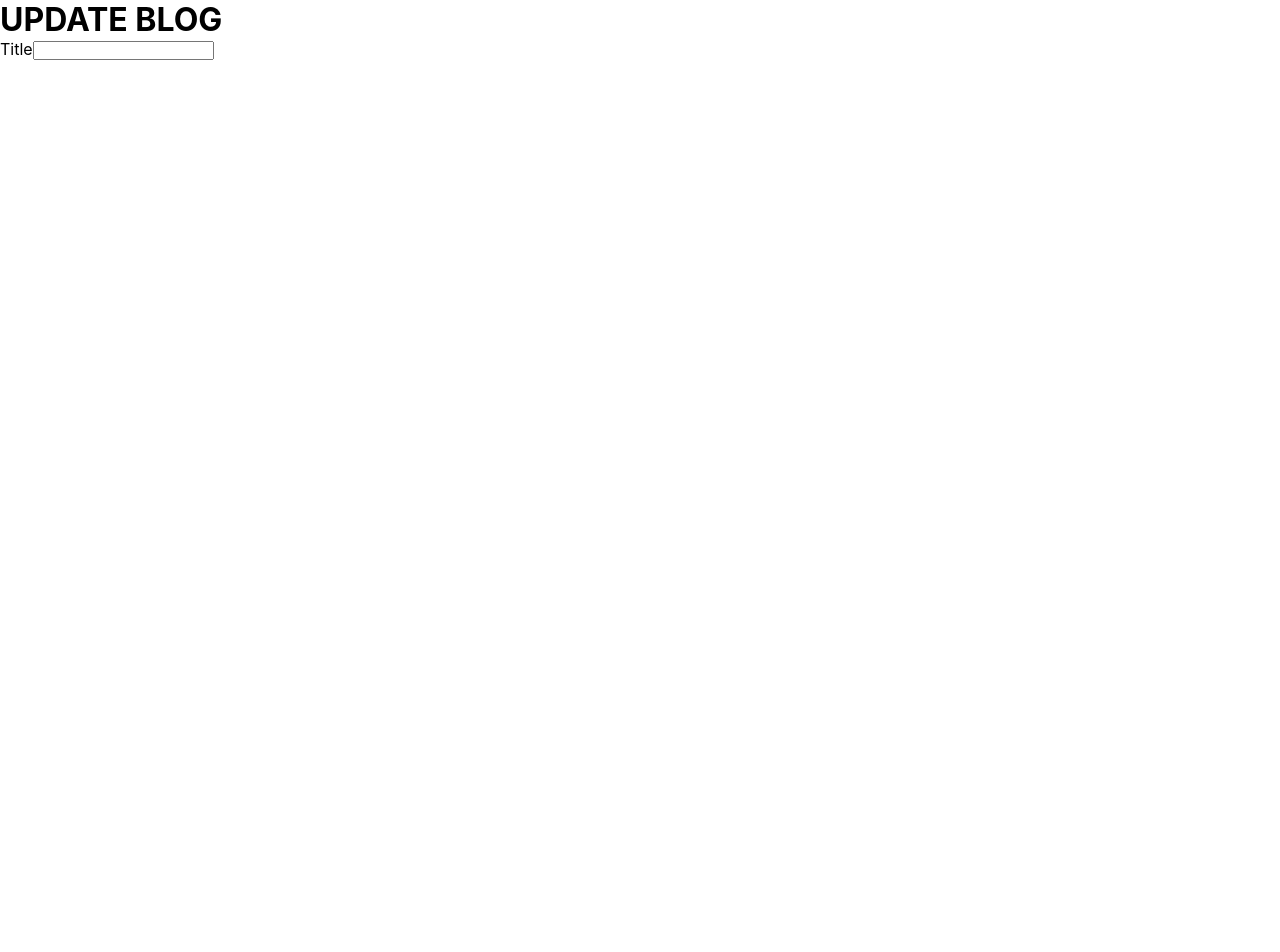
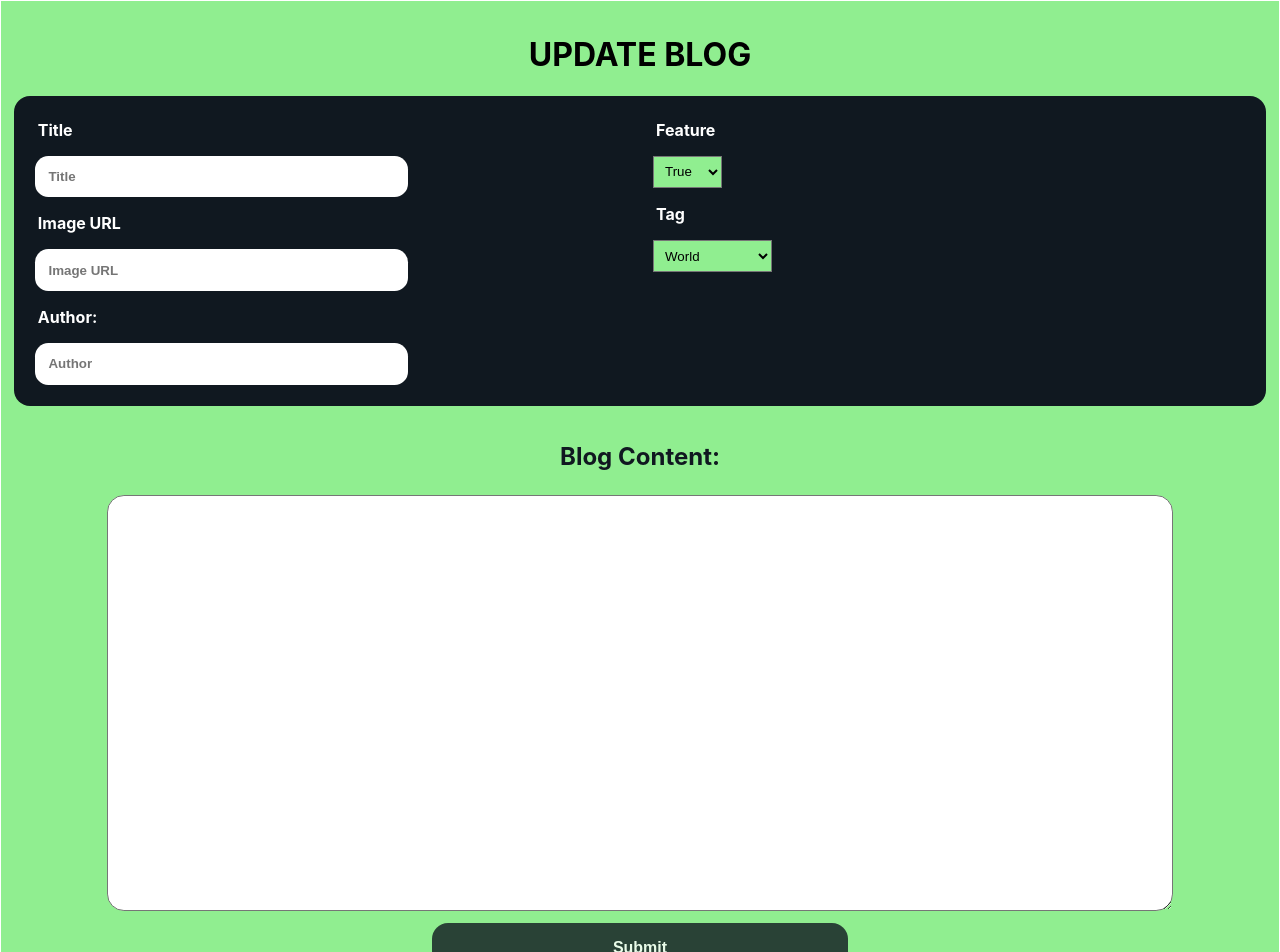
Before and after one commit to jkemboe/blog, a React (Create React App) app in the folder client/: page /admin in a window 1280 px wide. Shown: the top 952 px of the page. Before the commit the page ends 800 px from the top, so only its background shows below. Built offline with nearby package versions, Linux system fonts and the light colour scheme.

Commit message:
Admin panel frontend complete

```diff
--- a/client/src/components/adminpanel/adminpanel.css
+++ b/client/src/components/adminpanel/adminpanel.css
@@ -1,4 +1,74 @@
-*{
-    margin: 0;
-    padding: 0;
+.admin {
+    border: 1px solid white;
+    background-color: lightgreen;
+    padding: .8em;
+    /* padding-bottom: 0; */
+    /* margin-bottom: 0; */
 }
+.admin input {
+    display: block;
+    padding: 1em;
+    border-radius: 1em;
+    outline: none;
+    border: none;
+    width: 26em;
+    margin: 1em;
+    font-weight: bold;
+}
+.admin label  {
+    display: block;
+    margin: 1em;
+    font-weight: bold;
+}
+.admin select {
+    margin: 0 1em;
+    padding: .5em;
+    outline: none;
+    background-color: lightgreen;
+}
+.admin h1 {
+    text-align: center;
+}
+.flex-container {
+    background-color: #101820FF;
+    color: white;
+    border-radius: 1em;
+    padding: .5em;
+    display: flex;
+    flex-wrap: wrap;
+ }
+.flex-child {
+    flex: 1;
+}
+.flex-child1{
+    flex: 1;
+}
+.blog-container {
+    text-align: center;
+    color:  #101820FF;
+}
+.blog-container label {
+    padding: .5em;
+    padding-bottom: 0;
+    font-size: 1.5em;
+}
+.blog-container textarea {
+    border-radius: 1em;
+    padding: 1em;
+    outline: none;
+    font-weight: bold;
+    font-size: 1.3em;
+}
+.blog-container input {
+    margin: .5em auto;
+    background-color: #101820FF;
+    color: white;
+    font-weight: bold;
+    font-size: 1em;
+    opacity: .8;
+    transition: .4s;
+}
+.blog-container input:hover {
+    cursor: pointer;
+    opacity: 1;
+}
--- a/client/src/components/adminpanel/adminpanel.js
+++ b/client/src/components/adminpanel/adminpanel.js
@@ -4,11 +4,42 @@ import './adminpanel.css';
 class AdminPanel extends React.Component{
     render(){
         return(
-            <div>
+            <div className="admin">
                 <h1>UPDATE BLOG</h1>
-                <form>
-                    <label>Title</label>
-                    <input type="text"/>
+                <form method="POST" action="/admin/post">
+                <div className="flex-container">
+                        <div className="flex-child">
+                            <label>Title</label>
+                            <input type="text" placeholder="Title" name="title"/>
+                            <label>Image URL</label>
+                            <input type="text" placeholder="Image URL" name="img"/>
+                            <label>Author:</label>
+                            <input type="text" placeholder="Author" name="author"/>
+                        </div>
+                        <div className="flex-child1">
+                            <label>Feature</label>
+                                <select name="feature">
+                                    <option>True</option>
+                                    <option>False</option>
+                                </select>
+                            <label>Tag</label>
+                                <select name="tag">
+                                    <option>World</option>
+                                    <option>US Politics</option>
+                                    <option>Business</option>
+                                    <option>Health</option>
+                                    <option>Entertainment</option>
+                                    <option>Travel</option>
+                                    <option>Tech</option>
+                                    <option>Sports</option>
+                                </select>
+                        </div>
+                </div>
+                <div className="blog-container">
+                            <label>Blog Content:</label>
+                            <textarea rows="20" cols="100" name="blogBody"></textarea>
+                            <input type="submit" placeholder="Submit"/>
+                        </div>
                 </form>
             </div>
         )
```
Also changed, not shown: 1 other file (tests, documents, lock files or other folders).
